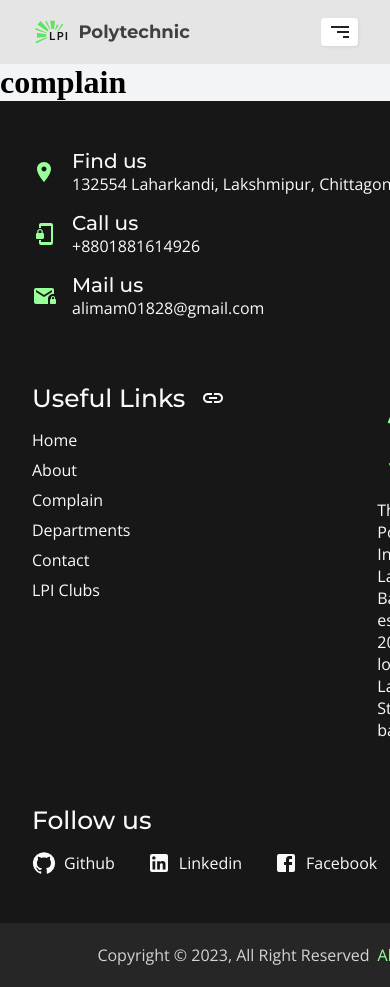
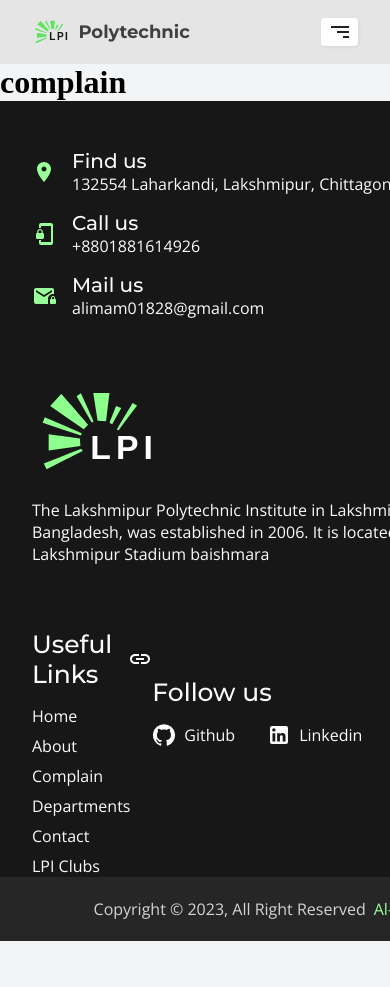
Before and after one commit to al-imam/lpi, a React (Vite) app: page /complain in a window 390 px wide. Shown: the top 987 px of the page. After the commit the page ends 941 px from the top, so only its background shows below. Built offline with nearby package versions, Linux system fonts and the light colour scheme.

Commit message:
make footer logo and description section responsive

```diff
--- a/src/components/Footer/footer.module.css
+++ b/src/components/Footer/footer.module.css
@@ -44,6 +44,20 @@
 .logoImage img {
   width: 100%;
   filter: brightness(1.5);
+}
+
+@media only screen and (max-width: 58.5rem) {
+  .footerLogo {
+    grid-row-start: 2;
+    grid-row-end: 2;
+    grid-column-start: 1;
+    grid-column-end: 3;
+    padding-bottom: 3rem;
+  }
+
+  .logoDescription {
+    max-width: 65ch;
+  }
 }
 
 .footerSocial {
```
